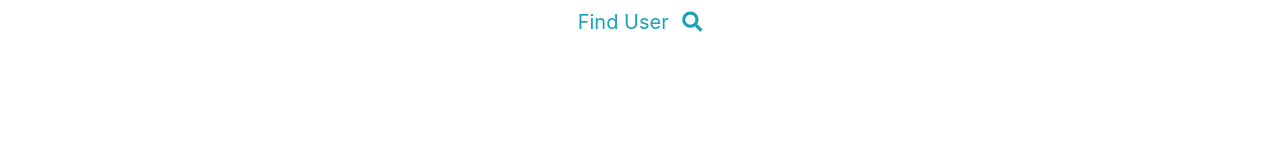
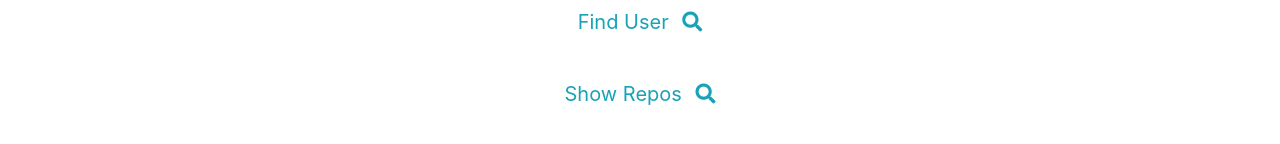
Before and after one commit to Virsail/Github-Search, an Angular app: page /board in a window 1280 px wide. Shown: the part 282-426 px from the top of the page. Built offline with nearby package versions, Linux system fonts and the light colour scheme.

Commit message:
add closing div tag for the animated wobble

```diff
--- a/src/app/board/board.component.html
+++ b/src/app/board/board.component.html
@@ -68,3 +68,8 @@
                 <a target="_blank" class="btn btn-outline-white btn-lg text-info" type="button"  (click)="getUsers()" >Find User
                   <i class="fas fa-search ml-2 animated wobble infinite"></i>
                 </a>
+              </div>
+              <div class="form-group mb-4">
+                <a target="_blank" class="btn btn-outline-white btn-lg text-info" type="button" (click)="getRepos()" > Show Repos
+                  <i class="fas fa-search ml-2 animated wobble infinite"></i>
+                </a>
```
